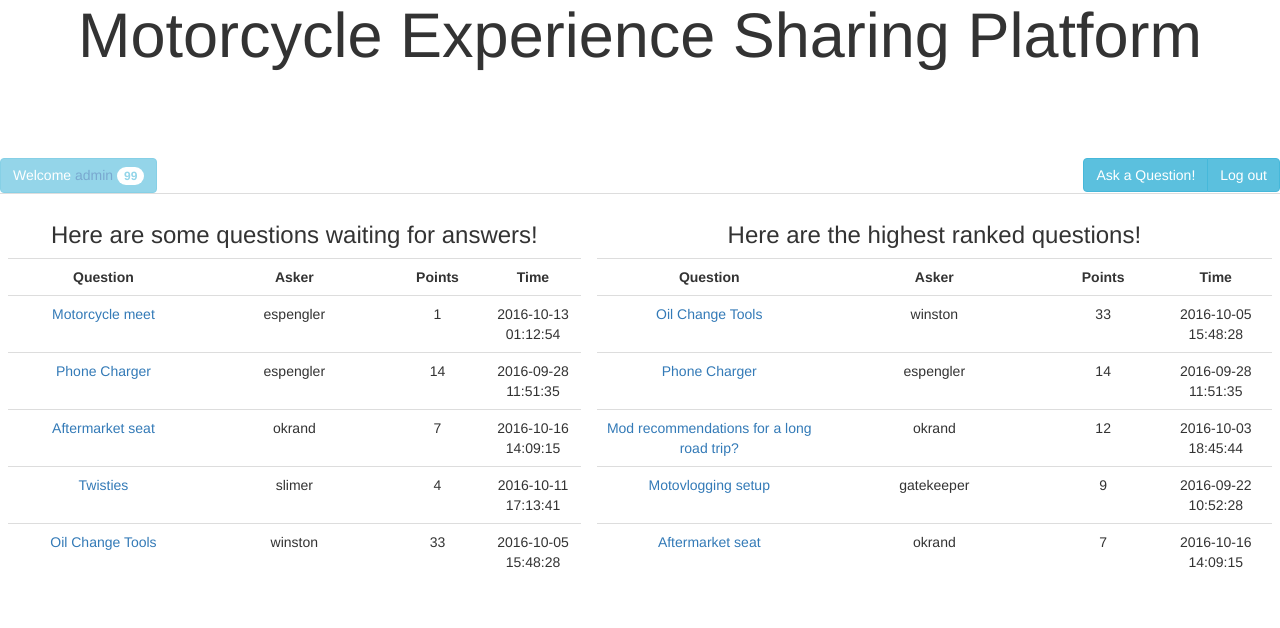
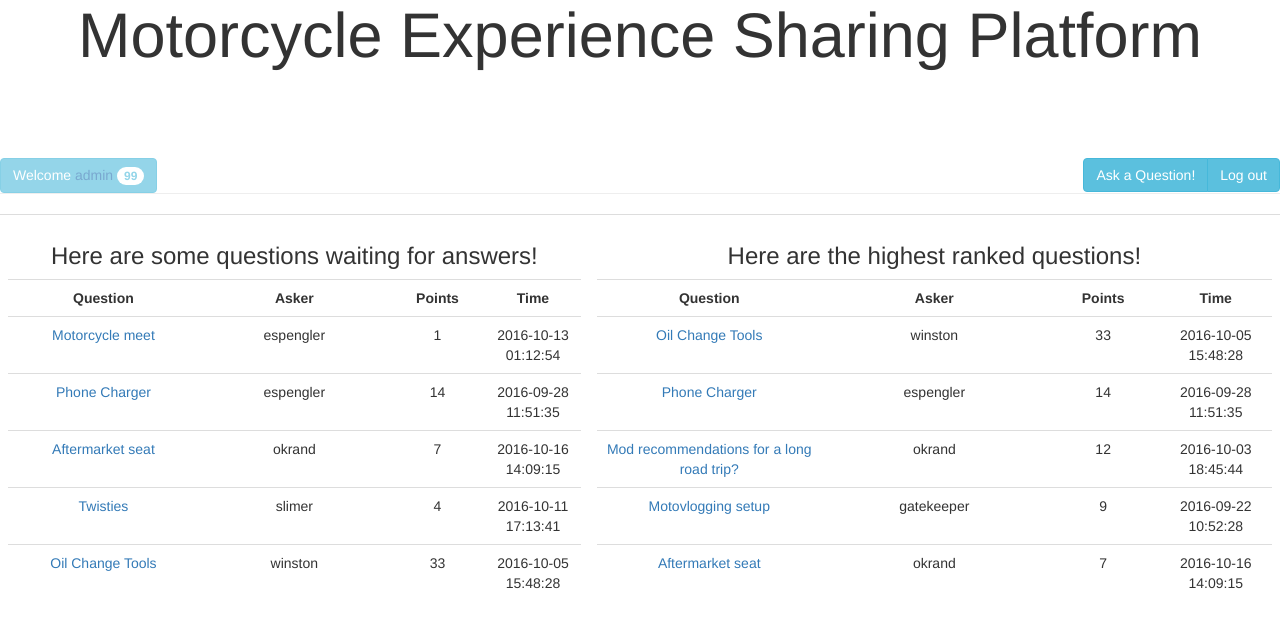
Before and after one commit to okrand/CS-518_Web-Programming, a PHP site: page / in a window 1280 px wide. Shown: the part 217-845 px from the top of the page. Before the commit the page ends 785 px from the top, so only its background shows below. Run offline with PHP 8.4, Linux system fonts and the light colour scheme; a user stored in the database is signed in; data comes from the database, SQL or seed files in the repository; some libraries are stand-ins or nearby versions.

Commit message:
HTML Validator

```diff
--- a/index.php
+++ b/index.php
@@ -20,7 +20,7 @@ session_start();
         HighSide<br>Motorcycle Experience Sharing Platform </h1>
 	</header>
     <div class="topMenu">
-                    <div class="btn-group pull-left">
+                    <span class="btn-group pull-left">
                         <?php
                             if (isset($_SESSION["UserID"])){
                             $query = "SELECT KARMA_POINTS FROM USERS WHERE ID = ". $_SESSION["UserID"] . ";";
@@ -29,8 +29,8 @@ session_start();
                             echo '<label class="btn btn-info disabled">Welcome <a href="profile.php">' . $_SESSION["userName"].'</a> ' . '<span id="K_Points" class="badge">' . $result["KARMA_POINTS"] . '</span></label>';
                             }
                         ?>
-                    </div>
-                    <div class="btn-group pull-right" >
+                    </span>
+                    <span class="btn-group pull-right" >
 						<a href="ask.php" class="btn btn-info"> Ask a Question!</a>
                     <?php
                     if ($_SESSION["loggedIn"] != true){
@@ -40,8 +40,9 @@ session_start();
                     else
                         echo '<a href="login.php" class="btn btn-info" role="button"> Log out</a>';
                     ?>
-                    </div>
+                    </span>
 	</div>
+    <hr style="clear:both;">
 	<?php
 	if ($_SESSION["loggedIn"] != true)
 	{
```
